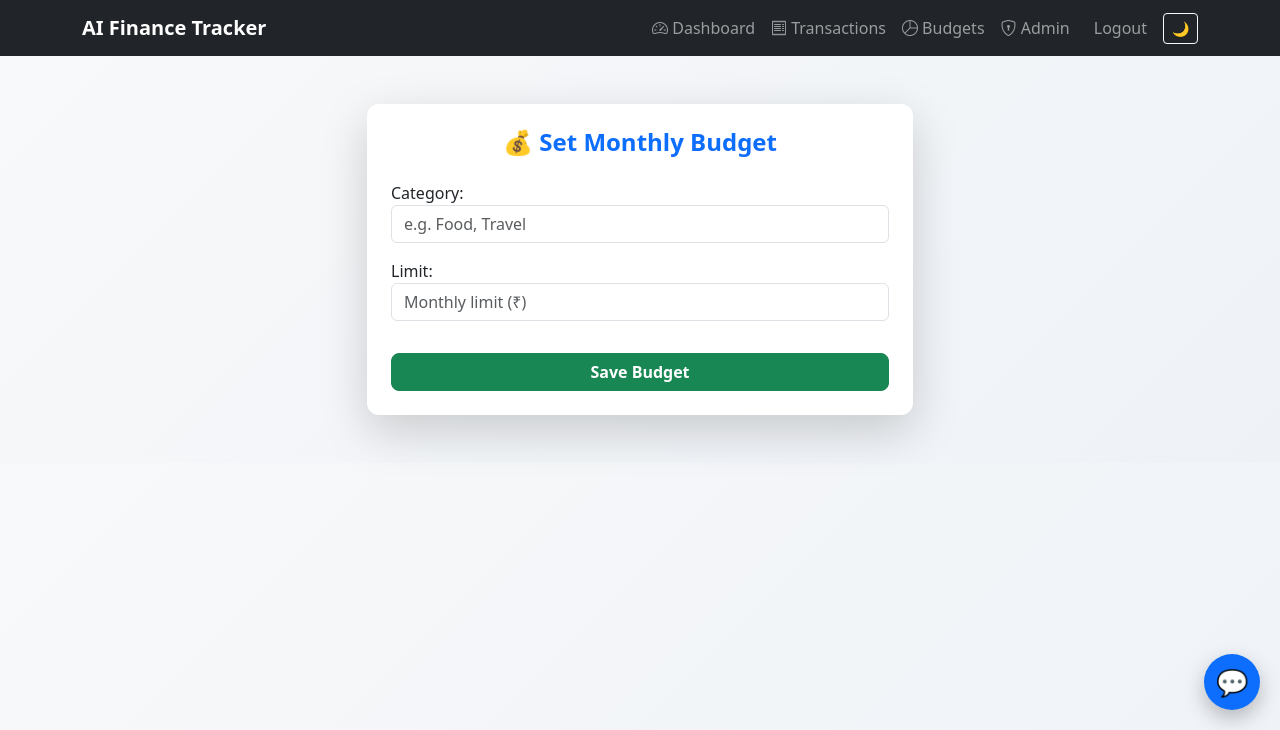
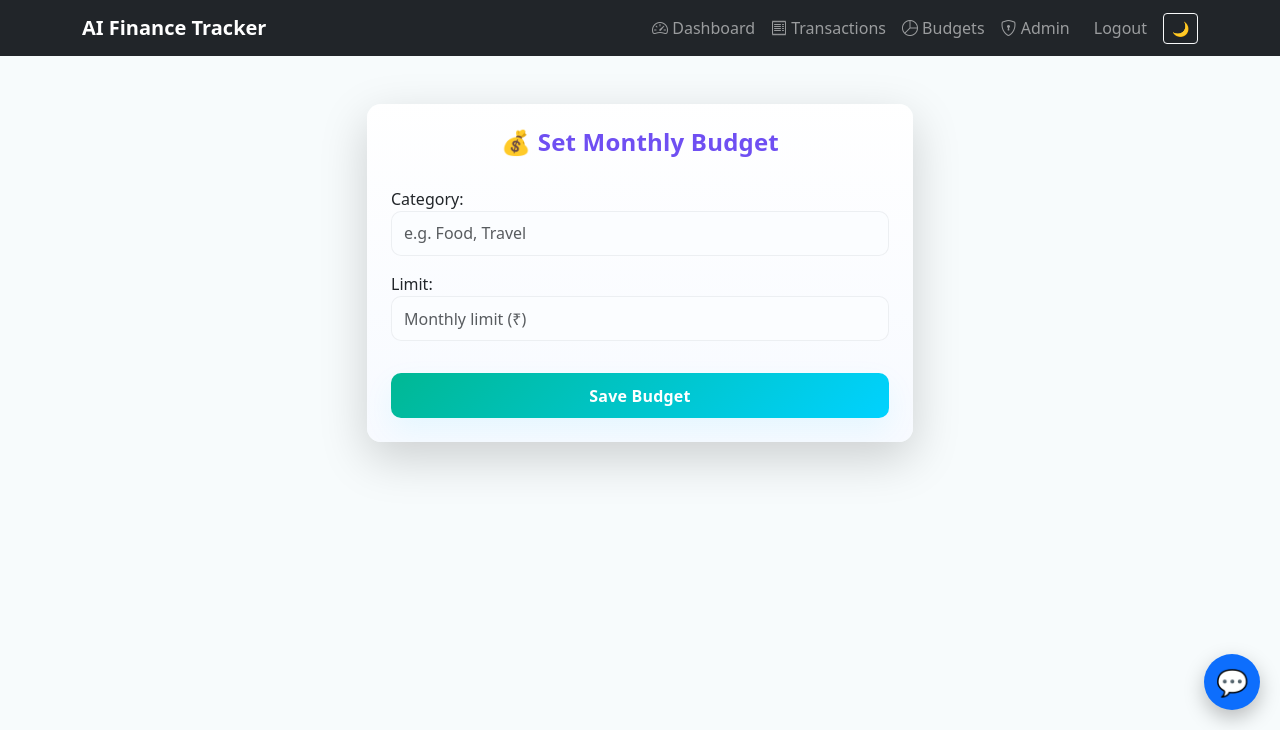
Before and after one commit to KIRUBAKARAN83/ai_finance_tracking, a Django app: page /budgets/add/ in a window 1280 px wide. Shown: the top 730 px of the page. Run offline with Django 5.2, Linux system fonts and the light colour scheme; a user stored in the database is signed in; data comes from the database, SQL or seed files in the repository.

Commit message:
Update budget_form.html

```diff
--- a/templates/budget_form.html
+++ b/templates/budget_form.html
@@ -1,5 +1,4 @@
 {% extends "base.html" %}
-
 {% block title %}Create Budget{% endblock %}
 
 {% block content %}
@@ -15,7 +14,7 @@
           {% csrf_token %}
           {{ form.as_p }}
 
-          <button type="submit" class="btn btn-success w-100 mt-3 save-btn">
+          <button class="btn save-btn w-100 mt-3">
             Save Budget
           </button>
         </form>
@@ -25,43 +24,132 @@
 </div>
 
 <style>
-/* Card hover effect */
-.budget-card {
-  transition: transform 0.3s ease, box-shadow 0.3s ease;
-  border-radius: 12px;
-}
-.budget-card:hover {
-  transform: translateY(-6px);
-  box-shadow: 0 12px 24px rgba(0,0,0,0.15);
+/* ================= THEME (Premium Teal + Royal Indigo) ================= */
+:root{
+  --income-start: #00B894;   /* Premium Teal */
+  --income-end:   #00D2FF;   /* Cyan highlight */
+
+  --savings-start:#6F4FF2;   /* Royal Indigo */
+  --savings-end:  #A78BFA;   /* Lavender */
+
+  --expense-start:#FF6B6B;   /* Coral (danger) */
+  --expense-end:  #FF8A65;
+
+  --gold-1:       #FFD166;   /* Gold accent */
+
+  --bg:           #F7FBFC;
+  --card-glass:   rgba(255,255,255,.65);
+  --muted:        rgba(15,23,36,.6);
+  --card-border:  rgba(255,255,255,.22);
+  --text-strong:  #0F1724;
+  --shadow-1:     rgba(11,22,40,.06);
+  --control-bg:   #fbfdff;
 }
 
-/* Title animation */
-.animate-title {
-  animation: fadeInDown 0.8s ease;
+/* ================= LAYOUT & BASE ================= */
+body { background: var(--bg); color: var(--text-strong); }
+.card { border-radius: 14px; }
+
+/* ================= BUDGET CARD ================= */
+.budget-card{
+  background: linear-gradient(180deg, rgba(255,255,255,.98), rgba(247,250,255,.98));
+  border: 1px solid rgba(11,22,40,0.04);
+  box-shadow: 0 18px 40px var(--shadow-1);
+  transition: transform .36s cubic-bezier(.2,.9,.2,1), box-shadow .36s ease, border .36s ease;
+  border-radius: 14px;
+  overflow: hidden;
 }
-@keyframes fadeInDown {
-  from { opacity: 0; transform: translateY(-20px); }
-  to { opacity: 1; transform: translateY(0); }
+.budget-card:hover{
+  transform: translateY(-10px);
+  box-shadow: 0 30px 70px rgba(11,22,40,.10);
+  border-color: rgba(111,79,242,.06);
 }
 
-/* Form fade-in */
-.animate-form {
-  animation: fadeInUp 1s ease;
+/* ================= TITLE ANIMATION ================= */
+.animate-title{
+  color: var(--savings-start);
+  letter-spacing: .2px;
+  animation: titlePop .7s cubic-bezier(.2,.9,.2,1);
+  transform-origin: center;
 }
-@keyframes fadeInUp {
-  from { opacity: 0; transform: translateY(20px); }
-  to { opacity: 1; transform: translateY(0); }
+@keyframes titlePop{
+  0%{opacity:0; transform:translateY(-18px) scale(.98)}
+  60%{opacity:1; transform:translateY(6px) scale(1.02)}
+  100%{transform:translateY(0) scale(1)}
 }
 
-/* Button hover */
-.save-btn {
-  transition: background-color 0.3s ease, transform 0.2s ease;
-  font-weight: 600;
-  border-radius: 8px;
+/* ================= FORM ANIMATIONS ================= */
+.animate-form{
+  animation: formFade .9s ease both;
+  padding-top: 6px;
 }
-.save-btn:hover {
-  background-color: #198754; /* darker green */
-  transform: scale(1.03);
+@keyframes formFade{
+  from{opacity:0; transform:translateY(18px)}
+  to{opacity:1; transform:translateY(0)}
 }
+
+/* ================= FORM CONTROLS ================= */
+.form-control{
+  border-radius: 10px;
+  border: 1px solid rgba(11,22,40,0.06);
+  background: var(--control-bg);
+  padding: .6rem .75rem;
+  transition: box-shadow .18s ease, transform .18s ease, border-color .18s ease;
+}
+.form-control:focus{
+  outline: none;
+  box-shadow: 0 8px 24px rgba(0,210,255,.06);
+  border-color: rgba(0,210,255,.28);
+  transform: translateY(-1px);
+}
+
+/* labels */
+.form-label{ font-weight:600; color:var(--muted); }
+
+/* ================= SAVE BUTTON ================= */
+.save-btn{
+  display:inline-block;
+  background: linear-gradient(135deg, var(--income-start), var(--income-end));
+  color: #fff;
+  border: none;
+  padding: .65rem .9rem;
+  border-radius: 10px;
+  font-weight: 700;
+  letter-spacing: .2px;
+  box-shadow: 0 12px 30px rgba(0,210,255,.08);
+  transition: transform .22s cubic-bezier(.2,.9,.2,1), box-shadow .22s ease, filter .22s ease;
+}
+.save-btn:hover{
+  transform: translateY(-4px) scale(1.02);
+  box-shadow: 0 22px 50px rgba(0,210,255,.14);
+  filter: brightness(1.03);
+}
+.save-btn:active{ transform: translateY(-1px) scale(.995); }
+
+/* ================= FORM HELP & ERRORS ================= */
+.help-text{ font-size: .9rem; color: var(--muted); margin-top: .25rem; }
+.field-error{ color: var(--expense-start); font-weight:600; font-size:.9rem; }
+
+/* ================= RESPONSIVE ================= */
+@media (max-width: 768px){
+  .col-md-6{ max-width: 92%; }
+  .budget-card{ padding: 12px; border-radius: 12px; }
+  .animate-title{ font-size: 1.05rem; }
+  .save-btn{ padding: .6rem; font-size: .95rem; }
+}
+
+/* ================= MICRO-INTERACTIONS ================= */
+/* subtle input focus ring for accessibility */
+.form-control:focus-visible{
+  box-shadow: 0 0 0 4px rgba(0,210,255,.06);
+}
+
+/* subtle floating label effect for long forms (if used) */
+.form-floating .form-control{ padding-top: 1.25rem; }
+.form-floating label{ transition: transform .18s ease, font-size .18s ease; }
+
+/* small utility */
+.fw-bold{ font-weight:800; }
+.text-primary{ color: var(--savings-start) !important; }
 </style>
 {% endblock %}
```
